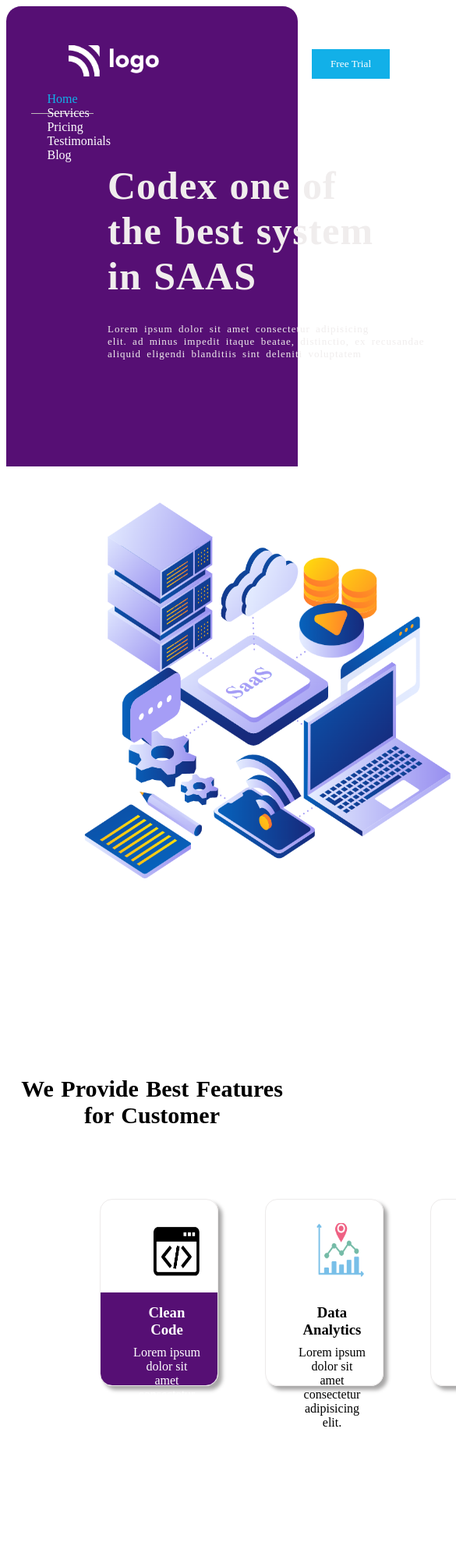
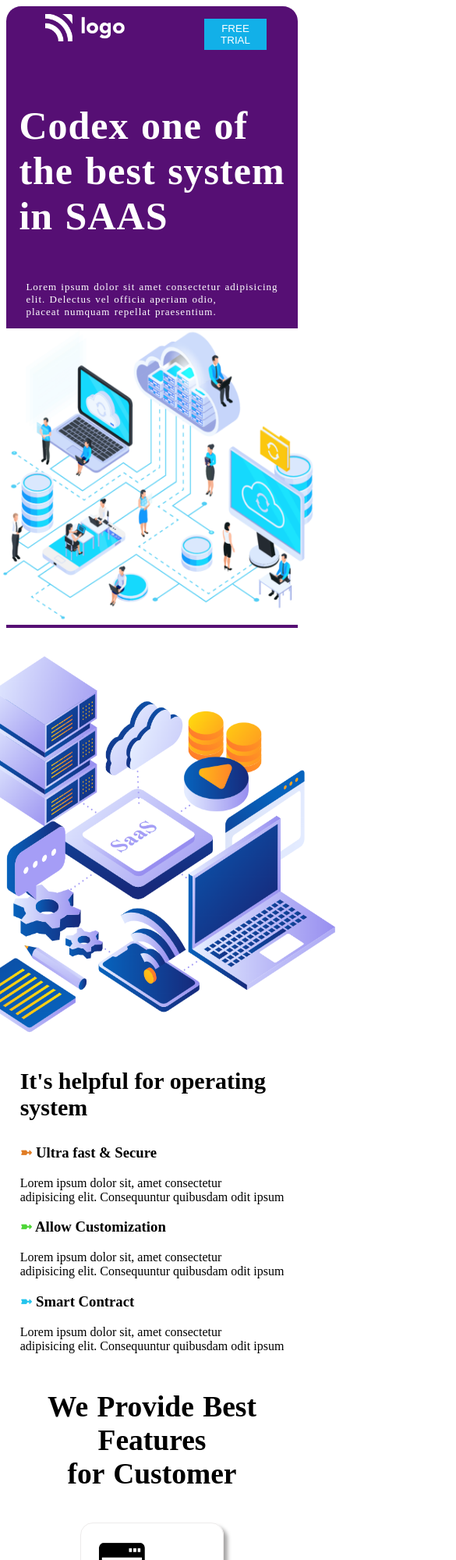
Before and after one commit to saya166/Project-13--SAAS-Landing-Page, a plain HTML site: page index.html in a window 390 px wide. Shown: the top 2000 px of the page at 78% size, 585 px wide, since content can reach past the window. Before the commit the page ends 1833 px from the top, so only its background shows below. Drawn offline with Linux system fonts and the light colour scheme.

Commit message:
updated the updated files

```diff
--- a/index.html
+++ b/index.html
@@ -4,73 +4,78 @@
     <meta charset="UTF-8" />
     <meta http-equiv="X-UA-Compatible" content="IE=edge" />
     <meta name="viewport" content="width=device-width, initial-scale=1.0" />
-    <title>Project-13</title>
-    <link rel="stylesheet" href="style.css" />
+    <title>SAAS Landing Page</title>
+    <link rel="stylesheet" href="style.css">
   </head>
-  <body>
+  <!-- Main Body Part -->
     <div class="container">
+        <!-- Header Part -->
       <section aria-label="header">
         <div class="header">
-          <nav class="navbar">
-            <!-- logo -->
-            <img class="main-logo" src="./assets/white-logo.png" alt="Logo" />
-            <!-- nav-sec -->
-            <div class="list">
+        <!-- Header Top Part -->
+        <div class="head-top-part">
+            <!-- Logo -->
+          <div class="head-logo">
+            <img src="./assets/white-logo.png" alt="logo" class="logo" />
+          </div>
+          <!-- Navigation -->
+          <nav>
             <ul>
-                <li class="list-item active">Home</li>
-                <li class="list-item">Services</li>
-                <li class="list-item">Pricing</li>
-                <li class="list-item">Testimonials</li>
-                <li class="list-item">Blog</li>
+              <li class="nav-items active-item"><a href="#">Home</a></li>
+              <li class="nav-items"><a href="#">Services</a></li>
+              <li class="nav-items"><a href="#">Pricing </a></li>
+              <li class="nav-items"><a href="#">Testimonials</a></li>
+              <li class="nav-items"><a href="#">Blog</a></li>
+              <li class="nav-items btn ">
+                <button type="button" class="nav-btn">FREE TRIAL</button>
+              </li>
             </ul>
+          </nav>
         </div>
-            <!-- Free Trial button -->
-            <div class="bm">
-              <button class="btn-main">Free Trial</button>
-            </div>
-          </nav>
-
-          <div class="header-body">
-            <div class="info1">
-              <h2>
+          <!-- Header Bottom Part -->
+        <div class="head-bottom-part">
+            <!-- Header body left part -->
+          <div class="h-b-left-part">
+            <h1>
               Codex one of <br />
               the best system <br />in SAAS
-              </h2>
+            </h1>
             <p>
               Lorem ipsum dolor sit amet consectetur adipisicing <br />
-                elit. ad minus impedit itaque beatae, distinctio, ex recusandae
-                <br />
-                aliquid eligendi blanditiis sint deleniti voluptatem
+              elit. Delectus vel officia aperiam odio, <br />
+              placeat numquam repellat praesentium.
             </p>
+          </div>
+              <!-- Header body right part -->
+          <div class="h-b-right-part">
             <img
-                class="img1"
               src="./assets/1-header-img.png"
-                alt=""
-                height="400px"
-                width="410px"
+              alt="h-b-right-part-img"
+              class="h-b-right-part-img"
             />
           </div>
         </div>
     </div>
       </section>
-      <section aria-label="main2">
-        <div class="main2">
-          <div class="main-1">
-            <div class="main-1-part-1">
-              <img
-                id="img2"
-                src="./assets/main1-img.png"
-                alt=""
-                height="500px"
-                width="510px"
-              />
+
+      <section aria-label="body-part">
+        <!-- main section -->
+        <main>
+            <!--main-first-part  -->
+        <div class="main-first-part">
+            <!-- left-first-part -->
+          <div class="left-first-part">
+            <img src="./assets/main1-img.png"class="l-f-img" alt="l-f-img" />
           </div>
-            <div class="main-2-part-2">
-              <h3>
-                It's helpful for operating <br />
-                system
-              </h3>
-              <div class="m2parts1">
+          <!-- right-first-part -->
+          <div class="right-first-part">
+            <!-- Right part heading -->
+            <div class="r-s-heading">
+            <h3 >It's helpful for operating <br /> system </h3>
+        </div>
+            <!-- Right part body -->
+            <div class="r-s-body">
+            <div class="r-part">
                 <h3>
                   <span id="arrow1">&#10172;</span>
 
@@ -81,7 +86,7 @@
                   adipisicing elit. Consequuntur quibusdam odit ipsum
                 </p>
               </div>
-              <div class="m2parts1">
+              <div class="r-part">
                 <h3>
                   <span id="arrow2">&#10172;</span>
                   Allow Customization
@@ -91,7 +96,7 @@
                   adipisicing elit. Consequuntur quibusdam odit ipsum
                 </p>
               </div>
-              <div class="m2parts1">
+              <div class="r-part">
                 <h3>
                   <span id="arrow3">&#10172;</span>
                   Smart Contract
@@ -103,13 +108,22 @@
               </div>
             </div>
           </div>
-          <div class="main-2">
-            <h2>
-              We Provide Best Features <br />
-              for Customer
-            </h2>
-            <div class="m2">
-              <div class="m2parts darkbg">
+        </div>
+
+        <!-- main-second-part -->
+        <div class="main-second-part">
+            <!-- Top of-second-part -->
+          <div class="top-second-part">
+               <!-- Top part heading -->
+               <div class="t-s-heading">
+                <h2> We Provide Best Features <br /> for Customer</h2>
+            </div>
+          </div>
+          <!-- bottom of-second-part -->
+          <div class="bottom-second-part">
+
+                <!-- Card 1 with special function -->
+                <div class="card darkbg">
                   <img
                     class="small-icon"
                     src="./assets/m2-p1.png"
@@ -125,7 +139,8 @@
                     adipisicing elit.
                   </p>
                 </div>
-              <div class="m2parts">
+                <!-- card 2 -->
+                <div class="card">
                   <img
                     class="small-icon"
                     src="./assets/m2-p2.png"
@@ -140,7 +155,8 @@
                     adipisicing elit.
                   </p>
                 </div>
-              <div class="m2parts">
+                <!-- card 3 -->
+                <div class="card">
                   <img
                     class="small-icon"
                     src="./assets/m2-p3.png"
@@ -155,7 +171,8 @@
                     adipisicing elit.
                   </p>
                 </div>
-              <div class="m2parts">
+                <!-- card 4 -->
+                <div class="card">
                   <img
                     class="small-icon"
                     src="./assets/m2-p4.png"
@@ -170,9 +187,10 @@
                     adipisicing elit.
                   </p>
                 </div>
+
         </div>
         </div>
-        </div>
+    </main>
       </section>
     </div>
   </body>
--- a/style.css
+++ b/style.css
@@ -1,124 +1,83 @@
-* {
-  font-family: "Montserrat";
-}
 .header {
-  padding-top: 20px;
-  padding-left: 60px;
+  display: flex;
+  flex-direction: column;
+  justify-content: space-around;
   background-color: #560f74;
-  height: 570px;
+  height: auto;
   border-radius: 1.2rem 1.2rem 0rem 0rem;
 }
-.navbar {
-  margin-left: 20px;
-  margin-top: 30px;
+.head-top-part {
+  display: flex;
+  justify-content: space-between;
 }
-.main-logo {
+.head-logo {
+  margin: 10px 70px;
+  float: left;
+}
+.logo {
   height: 40px;
-  color: white;
 }
-.list {
+nav {
   float: right;
-  margin-right: 220px;
+  margin-right: 70px;
 }
-.list-item {
+
+.nav-items {
   display: inline;
-  padding: 10px 20px;
-  color: white;
+  padding: 10px 15px;
 }
-.active {
+.nav-items a {
+  text-decoration: none;
+  color: #fff;
+}
+.active-item a {
   color: #12b0e8;
   border-bottom: 1px solid rgb(189, 185, 185);
 }
 
-.btn-main {
-  position: absolute;
-  margin-right: -20px;
-  margin-left: 80%;
-  float: right;
-  margin-top: -39px;
+.nav-btn {
   padding: 10px;
   width: 100px;
   border: 0.5px solid #12b0e8;
   background-color: #12b0e8;
   color: white;
 }
-.header-body {
+.head-bottom-part {
   display: flex;
-  flex-direction: row;
-  margin-top: 100px;
+  justify-content: space-around;
+  align-items: center;
 }
-.img1 {
-  margin-left: 600px;
-  margin-top: -350px;
+.h-b-left-part {
+  display: flex;
+  flex-direction: column;
+  justify-content: space-around;
+  align-items: center;
+  color: #fff;
 }
-.info1 {
-  margin-top: -35px;
-  margin-left: 70px;
-  color: rgb(240, 237, 237);
-}
-.info1 h2 {
+.h-b-left-part h1 {
   word-spacing: 2px;
   font-size: 50px;
   letter-spacing: 1px;
 }
-.info1 p {
+.h-b-left-part p {
   letter-spacing: 1px;
-  word-spacing: 3px;
-  margin-top: -10px;
+  word-spacing: 1px;
   font-size: 13px;
 }
 
-.main2 {
-  margin-top: 40px;
+.h-b-right-part-img {
+  height: 400px;
+  width: 410px;
 }
-.main-1 {
+.main-first-part {
+  margin-top: 30px;
   display: flex;
-  flex-direction: row;
+  justify-content: space-around;
+  align-items: center;
 }
-.main-1-part-1 {
-  margin-left: 80px;
-}
-.main-2-part-2 {
-  padding-left: 170px;
-}
-.main-2-part-2 h3 {
-  font-size: 25px;
-}
-.m2parts {
-  padding-top: 3px;
-  padding-left: 35px;
-  margin-bottom: 30px;
-}
-.m2parts p {
-  margin-top: -10px;
-}
-
-.main-2 {
-  margin-top: 10px;
-}
-.main-2 h2 {
-  text-align: center;
-  font-size: 30px;
-  word-spacing: 2px;
-}
-.m2 {
-  margin-left: 90px;
-  margin-top: 60px;
-  display: flex;
-  flex-direction: row;
-  height: 300px;
-}
-.m2parts {
-  padding: 5px 20px 0px 40px;
-  border: 1px solid #edebeb;
-  margin: 30px;
-  border-radius: 1rem;
-  box-shadow: 5px 5px 5px rgb(168, 167, 167);
-}
-
-.small-icon {
-  margin-top: 25px;
-  margin-left: 25px;
+.l-f-img {
+  height: 500px;
+  width: 510px;
 }
 #arrow1 {
   color: #e07c24;
@@ -131,29 +90,143 @@
   color: #23c4ed;
 }
 
-.m2parts h3 {
+.r-s-heading h3 {
+  font-size: 30px;
+}
+.main-second-part {
+  display: flex;
+  flex-direction: column;
+  justify-content: center;
+  align-items: center;
+}
+
+.top-second-part {
+  font-size: 30px;
+  word-spacing: 2px;
+  text-align: center;
+}
+
+.bottom-second-part {
+  display: flex;
+  justify-content: space-around;
+  flex-wrap: wrap;
+  height: auto;
+}
+.card {
+  padding: 5px 20px 0px 20px;
+  border: 1px solid #edebeb;
+  border-radius: 1rem;
+  margin: 10px;
+  box-shadow: 5px 5px 5px rgb(168, 167, 167);
+}
+.card h3 {
   margin-top: 30px;
   text-align: center;
 }
-.m2parts p {
+.card p {
+  text-align: center;
+}
+.darkbg {
+  color: white;
+  background: linear-gradient(
+    to bottom,
+    white 0%,
+    white 45%,
+    #560f74 45%,
+    #560f74 100%
+  );
+}
+.card h3 {
+  text-align: center;
+}
+.card p {
   text-align: center;
 }
 
-.darkbg {
-  color: white;
+@media screen and (max-width: 950px) {
+  .head-logo {
+    margin: 10px 50px;
+  }
+  .logo {
+    height: 35px;
+  }
 
-  background: linear-gradient(
-    to bottom,
-    white 0%,
-    white 50%,
-    #560f74 50%,
-    #560f74 100%
-  );
+  .nav-items {
+    padding: 10px 10px;
+    font-size: 15px;
+  }
+  .nav-btn {
+    padding: 4px 5px;
+    width: 80px;
+    margin-right: -40px;
+  }
+  .h-b-left-part h1 {
+    font-size: 40px;
+  }
+  .h-b-left-part p {
+    font-size: 12px;
+  }
+
+  .h-b-right-part-img {
+    height: 350px;
+    width: 360px;
+  }
+  .l-f-img {
+    height: 400px;
+    width: 440px;
+  }
+  .top-second-part {
+    font-size: 25px;
+  }
 }
 
-.darkbg h3 {
-  text-align: center;
+@media screen and (max-width: 800px) {
+  .nav-items {
+    display: none;
+  }
+  .btn {
+    display: block;
+    margin-top: -10px;
+  }
+  .h-b-left-part p {
+    letter-spacing: 0.5px;
+    word-spacing: 0px;
+  }
+  .darkbg {
+    padding-top: 20px;
+  }
 }
-.darkbg p {
-  text-align: center;
+
+@media screen and (max-width: 700px) {
+  .head-bottom-part {
+    display: flex;
+    flex-direction: column;
+    justify-content: center;
+    align-items: center;
+  }
+  .h-b-left-part h1 {
+    word-spacing: 2px;
+    font-size: 50px;
+    letter-spacing: 1px;
+  }
+  .h-b-left-part p {
+    letter-spacing: 1px;
+    word-spacing: 1px;
+    font-size: 13px;
+  }
+  .h-b-right-part-img {
+    height: 380px;
+    width: 440px;
+  }
+  .main-first-part {
+    margin-top: 30px;
+    display: flex;
+    flex-direction: column;
+    justify-content: space-around;
+    align-items: center;
+  }
+  .l-f-img {
+    height: 500px;
+    width: 510px;
+  }
 }
```
Also changed, not shown: 1 other file. Lines whose indentation alone changed are shown as unchanged.
